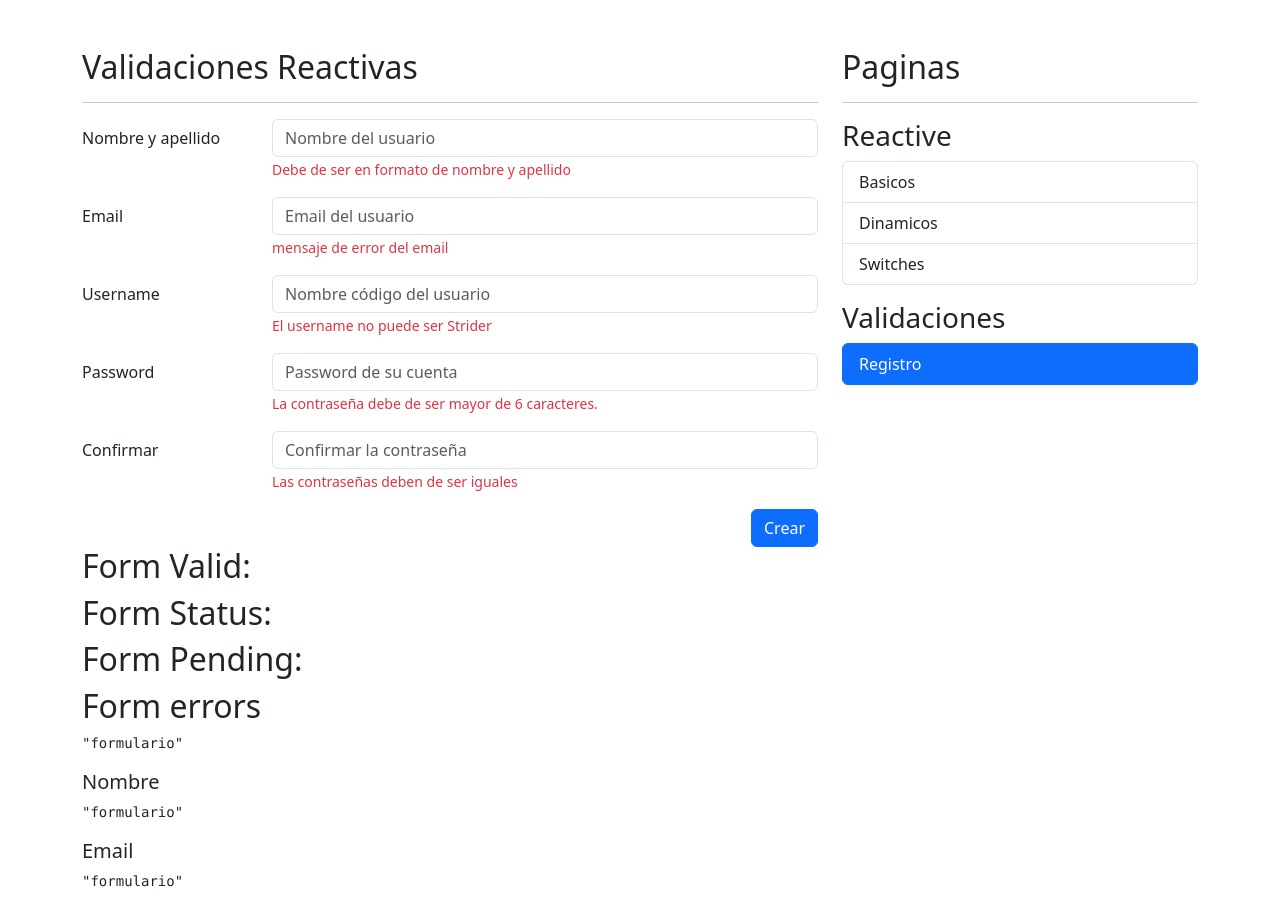
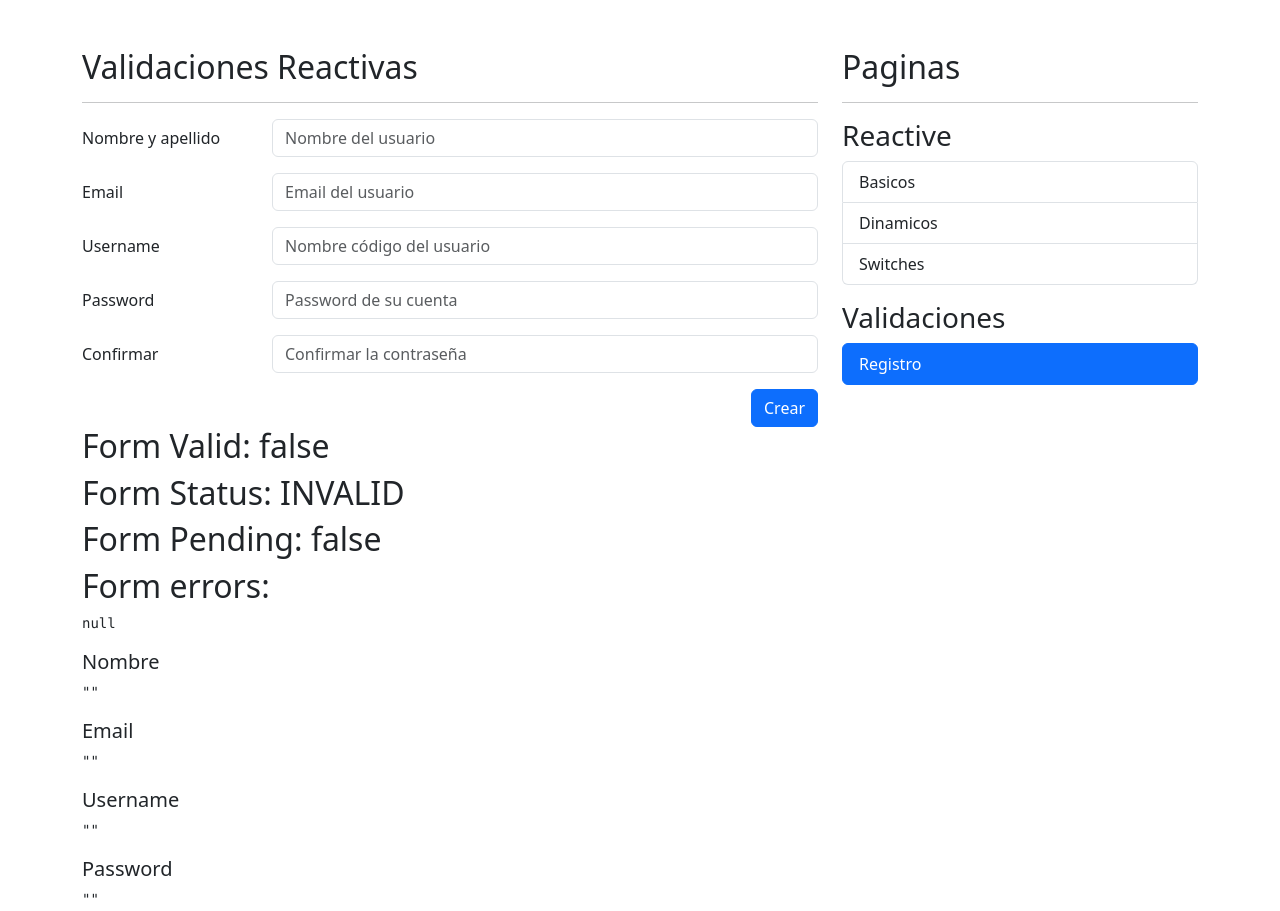
Before and after one commit to Msilva-debug/Angular-projects, an Angular app in the folder formsApp/: page /auth/sign-up in a window 1280 px wide. Shown: the top 911 px of the page. Built offline with nearby package versions, Linux system fonts and the light colour scheme.

Commit message:
Angular
Implementacion de validadores sincronos utilizando patterns y estandarizando validaciones en un service general

```diff
--- a/formsApp/src/app/auth/auth.module.ts
+++ b/formsApp/src/app/auth/auth.module.ts
@@ -3,6 +3,7 @@ import { CommonModule } from '@angular/common';
 
 import { AuthRoutingModule } from './auth-routing.module';
 import { RegisterPageComponent } from './register-page/register-page.component';
+import { ReactiveFormsModule } from '@angular/forms';
 
 
 @NgModule({
@@ -11,7 +12,8 @@ import { RegisterPageComponent } from './register-page/register-page.component';
   ],
   imports: [
     CommonModule,
-    AuthRoutingModule
+    AuthRoutingModule,
+    ReactiveFormsModule
   ]
 })
 export class AuthModule { }
--- a/formsApp/src/app/auth/register-page/register-page.component.html
+++ b/formsApp/src/app/auth/register-page/register-page.component.html
@@ -3,7 +3,7 @@
 
 <div class="row">
   <div class="col">
-    <form autocomplete="off">
+    <form autocomplete="off" [formGroup]="formGroup" (ngSubmit)="onSubmit()">
       <!-- Nombre -->
       <div class="row mb-3">
         <label class="col-sm-3 col-form-label">Nombre y apellido</label>
@@ -11,10 +11,11 @@
           <input
             type="text"
             class="form-control"
+            formControlName="name"
             placeholder="Nombre del usuario"
           />
 
-          <span class="form-text text-danger">
+          <span *ngIf="isValidField('name')" class="form-text text-danger">
             Debe de ser en formato de nombre y apellido
           </span>
         </div>
@@ -25,11 +26,12 @@
         <label class="col-sm-3 col-form-label">Email</label>
         <div class="col-sm-9">
           <input
+            formControlName="email"
             type="email"
             class="form-control"
             placeholder="Email del usuario"
           />
-          <span class="form-text text-danger">
+          <span *ngIf="isValidField('email')" class="form-text text-danger">
             mensaje de error del email
           </span>
         </div>
@@ -41,10 +43,11 @@
         <div class="col-sm-9">
           <input
             type="text"
+            formControlName="userName"
             class="form-control"
             placeholder="Nombre código del usuario"
           />
-          <span class="form-text text-danger">
+          <span *ngIf="isValidField('userName')"  class="form-text text-danger">
             El username no puede ser Strider
           </span>
         </div>
@@ -56,11 +59,12 @@
         <div class="col-sm-9">
           <input
             type="password"
+            formControlName="password"
             class="form-control"
             placeholder="Password de su cuenta"
           />
 
-          <span class="form-text text-danger">
+          <span *ngIf="isValidField('password')" class="form-text text-danger">
             La contraseña debe de ser mayor de 6 caracteres.
           </span>
         </div>
@@ -73,10 +77,11 @@
           <input
             type="password"
             class="form-control"
+            formControlName="password2"
             placeholder="Confirmar la contraseña"
           />
 
-          <span class="form-text text-danger">
+          <span *ngIf="isValidField('password2')" class="form-text text-danger">
             Las contraseñas deben de ser iguales
           </span>
         </div>
@@ -91,23 +96,23 @@
   </div>
 </div>
 
-<h2>Form Valid:</h2>
-<h2>Form Status:</h2>
-<h2>Form Pending:</h2>
-<h2>Form errors</h2>
-<pre>{{ "formulario" | json }}</pre>
+<h2>Form Valid: {{ formGroup.valid }}</h2>
+<h2>Form Status: {{ formGroup.status }}</h2>
+<h2>Form Pending: {{ formGroup.pending }}</h2>
+<h2>Form errors: {{ formGroup.errors }}</h2>
+<pre>{{ formGroup.errors | json }}</pre>
 
 <h5>Nombre</h5>
-<pre>{{ "formulario" | json }}</pre>
+<pre>{{ formGroup.controls["name"].value | json }}</pre>
 
 <h5>Email</h5>
-<pre>{{ "formulario" | json }}</pre>
+<pre>{{ formGroup.controls["email"].value | json }}</pre>
 
 <h5>Username</h5>
-<pre>{{ "formulario" | json }}</pre>
+<pre>{{ formGroup.controls["userName"].value | json }}</pre>
 
 <h5>Password</h5>
-<pre>{{ "formulario" | json }}</pre>
+<pre>{{ formGroup.controls["password"].value | json }}</pre>
 
 <h5>Confirmar</h5>
-<pre>{{ "formulario" | json }}</pre>
+<pre>{{ formGroup.controls["password2"].value | json }}</pre>
--- a/formsApp/src/app/auth/register-page/register-page.component.ts
+++ b/formsApp/src/app/auth/register-page/register-page.component.ts
@@ -1,5 +1,12 @@
 import { Component } from '@angular/core';
-import { FormBuilder, FormGroup } from '@angular/forms';
+import {
+  FormBuilder,
+  FormControl,
+  FormGroup,
+  Validators,
+} from '@angular/forms';
+
+import { ValidatorsService } from '../../shared/services/validators.service';
 
 @Component({
   selector: 'app-register-page',
@@ -8,7 +15,35 @@ import { FormBuilder, FormGroup } from '@angular/forms';
 })
 export class RegisterPageComponent {
   public formGroup: FormGroup = new FormGroup({});
-  constructor(private fb: FormBuilder) {
-    this.formGroup = this.fb.group({});
+  constructor(
+    private fb: FormBuilder,
+    private validatorsService: ValidatorsService
+  ) {
+    this.formGroup = this.fb.group({
+      name: [
+        '',
+        [
+          Validators.required,
+          Validators.pattern(validatorsService.firstNameAndLastnamePattern),
+        ],
+      ],
+      email: [
+        '',
+        [
+          Validators.required,
+          Validators.pattern(validatorsService.emailPattern),
+        ],
+      ],
+      userName: ['', [Validators.required, validatorsService.cantBeStrider]],
+      password: ['', [Validators.required, Validators.minLength(6)]],
+      password2: ['', [Validators.required]],
+    });
+  }
+
+  isValidField(field: string): boolean | null {
+    return this.validatorsService.isValidField(this.formGroup, field);
+  }
+  onSubmit() {
+    this.formGroup.markAllAsTouched();
   }
 }
--- a/formsApp/src/app/reactive/basic-page/basic-page.component.ts
+++ b/formsApp/src/app/reactive/basic-page/basic-page.component.ts
@@ -1,5 +1,6 @@
 import { Component } from '@angular/core';
 import { FormBuilder, FormGroup, Validators } from '@angular/forms';
+import { ValidatorsService } from '../../shared/services/validators.service';
 
 @Component({
   selector: 'app-basic-page',
@@ -9,7 +10,10 @@ import { FormBuilder, FormGroup, Validators } from '@angular/forms';
 export class BasicPageComponent {
   public myForm: FormGroup;
 
-  constructor(private fb: FormBuilder) {
+  constructor(
+    private fb: FormBuilder,
+    private validatorsService: ValidatorsService
+  ) {
     this.myForm = this.fb.group({
       name: ['', [Validators.required, Validators.minLength(3)]],
       price: [0, [Validators.required, Validators.min(0)]],
@@ -17,9 +21,7 @@ export class BasicPageComponent {
     });
   }
   isValidField(field: string): boolean | null {
-    return (
-      this.myForm.controls[field].errors && this.myForm.controls[field].touched
-    );
+    return this.validatorsService.isValidField(this.myForm, field);
   }
 
   getFieldError(field: string): string | null {
--- a/formsApp/src/app/reactive/dynamic-page/dynamic-page.component.ts
+++ b/formsApp/src/app/reactive/dynamic-page/dynamic-page.component.ts
@@ -6,6 +6,7 @@ import {
   FormGroup,
   Validators,
 } from '@angular/forms';
+import { ValidatorsService } from '../../shared/services/validators.service';
 
 @Component({
   selector: 'app-dynamic-page',
@@ -18,7 +19,10 @@ export class DynamicPageComponent {
     '',
     Validators.required
   );
-  constructor(private fb: FormBuilder) {
+  constructor(
+    private fb: FormBuilder,
+    private validatorsService: ValidatorsService
+  ) {
     this.myForm = this.fb.group({
       name: ['', [Validators.minLength(3), Validators.required]],
       favoriteGames: this.fb.array([
@@ -44,9 +48,7 @@ export class DynamicPageComponent {
   }
 
   isValidField(field: string): boolean | null {
-    return (
-      this.myForm.controls[field].errors && this.myForm.controls[field].touched
-    );
+    return this.validatorsService.isValidField(this.myForm, field);
   }
 
   getFieldError(field: string): string | null {
--- a/formsApp/src/app/reactive/switches-page/switches-page.component.ts
+++ b/formsApp/src/app/reactive/switches-page/switches-page.component.ts
@@ -1,5 +1,6 @@
 import { Component } from '@angular/core';
 import { Form, FormBuilder, FormGroup, Validators } from '@angular/forms';
+import { ValidatorsService } from '../../shared/services/validators.service';
 
 @Component({
   selector: 'app-switches-page',
@@ -8,7 +9,10 @@ import { Form, FormBuilder, FormGroup, Validators } from '@angular/forms';
 })
 export class SwitchesPageComponent {
   public myForm: FormGroup = new FormGroup({});
-  constructor(private fb: FormBuilder) {
+  constructor(
+    private fb: FormBuilder,
+    private validatorsService: ValidatorsService
+  ) {
     this.resetForm();
   }
 
@@ -30,8 +34,6 @@ export class SwitchesPageComponent {
     this.resetForm();
   }
   isValidField(field: string): boolean | null {
-    return (
-      this.myForm.controls[field].errors && this.myForm.controls[field].touched
-    );
+    return this.validatorsService.isValidField(this.myForm, field);
   }
 }
--- /dev/null
+++ b/formsApp/src/app/shared/services/validators.service.ts
@@ -0,0 +1,25 @@
+import { Injectable } from '@angular/core';
+import { FormControl, FormGroup, ValidationErrors } from '@angular/forms';
+
+@Injectable({ providedIn: 'root' })
+export class ValidatorsService {
+  public firstNameAndLastnamePattern: string =
+    '([\u00F1a-zA-Z]+) ([\u00F1a-zA-Z]+)';
+  public emailPattern: string = '^[a-z0-9._%+-]+@[a-z0-9.-]+\\.[a-z]{2,4}$';
+  constructor() {}
+
+  public cantBeStrider = (control: FormControl): ValidationErrors | null => {
+    const value: string = control.value.trim().toLowerCase();
+
+    if (value === 'strider') {
+      return {
+        noStrider: true,
+      };
+    }
+    return null;
+  };
+
+  public isValidField(myForm: FormGroup, field: string): boolean | null {
+    return myForm.controls[field].errors && myForm.controls[field].touched;
+  }
+}
--- /dev/null
+++ b/formsApp/src/app/shared/validators/validators.ts
@@ -0,0 +1,16 @@
+import { FormControl, ValidationErrors } from '@angular/forms';
+
+export const firstNameAndLastnamePattern: string = '([\u00F1a-zA-Z]+) ([\u00F1a-zA-Z]+)';;
+export const emailPattern: string = '^[a-z0-9._%+-]+@[a-z0-9.-]+\\.[a-z]{2,4}$';
+export const cantBeStrider = (
+  control: FormControl
+): ValidationErrors | null => {
+  const value: string = control.value.trim().toLowerCase();
+
+  if (value === 'strider') {
+    return {
+      noStrider: true,
+    };
+  }
+  return null;
+};
```
